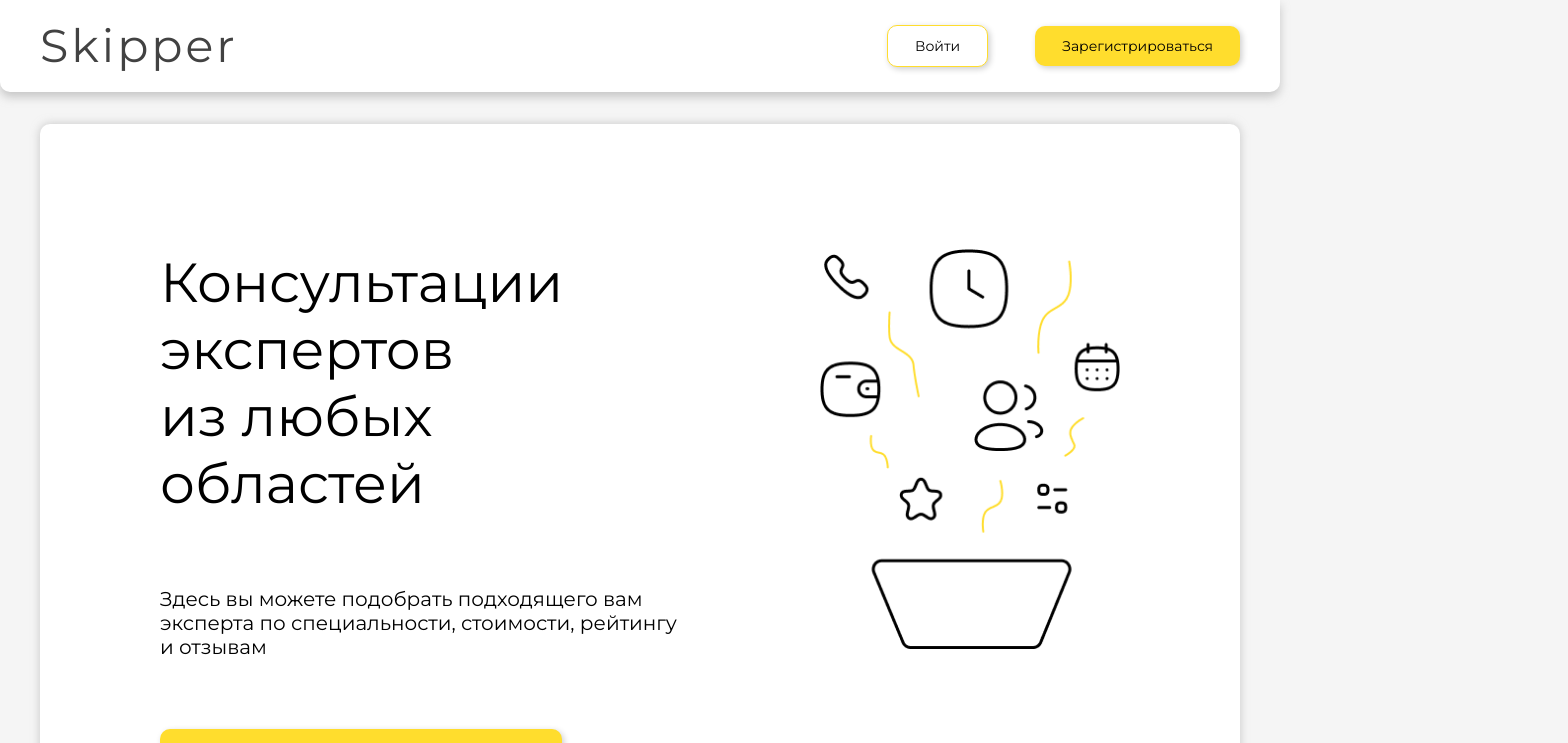
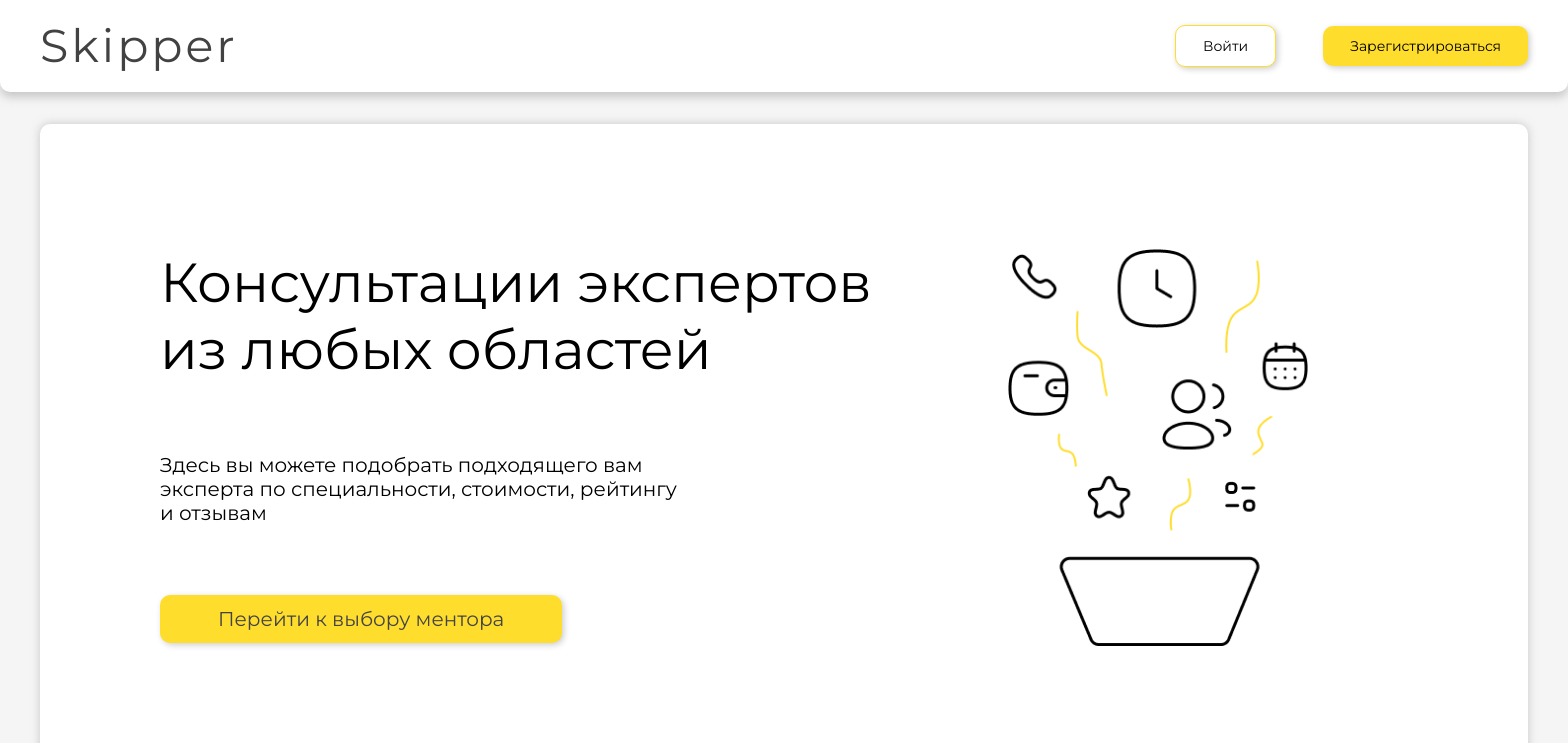
Before and after one commit to SkipperOmsu2022/skipper, a React (Create React App) app in the folder frontend/: page / in a window 1280 px wide. Shown: the top 743 px of the page, 1568 px wide, since content can reach past the window. Built offline with nearby package versions, Linux system fonts and the light colour scheme.

Commit message:
onboarding min-width

```diff
--- a/frontend/src/components/pages/OnboardingPage/onboardingPage.scss
+++ b/frontend/src/components/pages/OnboardingPage/onboardingPage.scss
@@ -6,6 +6,7 @@
     gap: 136px;
     min-height: auto;
     max-height: fit-content;
+    min-width: 78rem;
     padding: 125px 120px;
 
     &-group {
```
